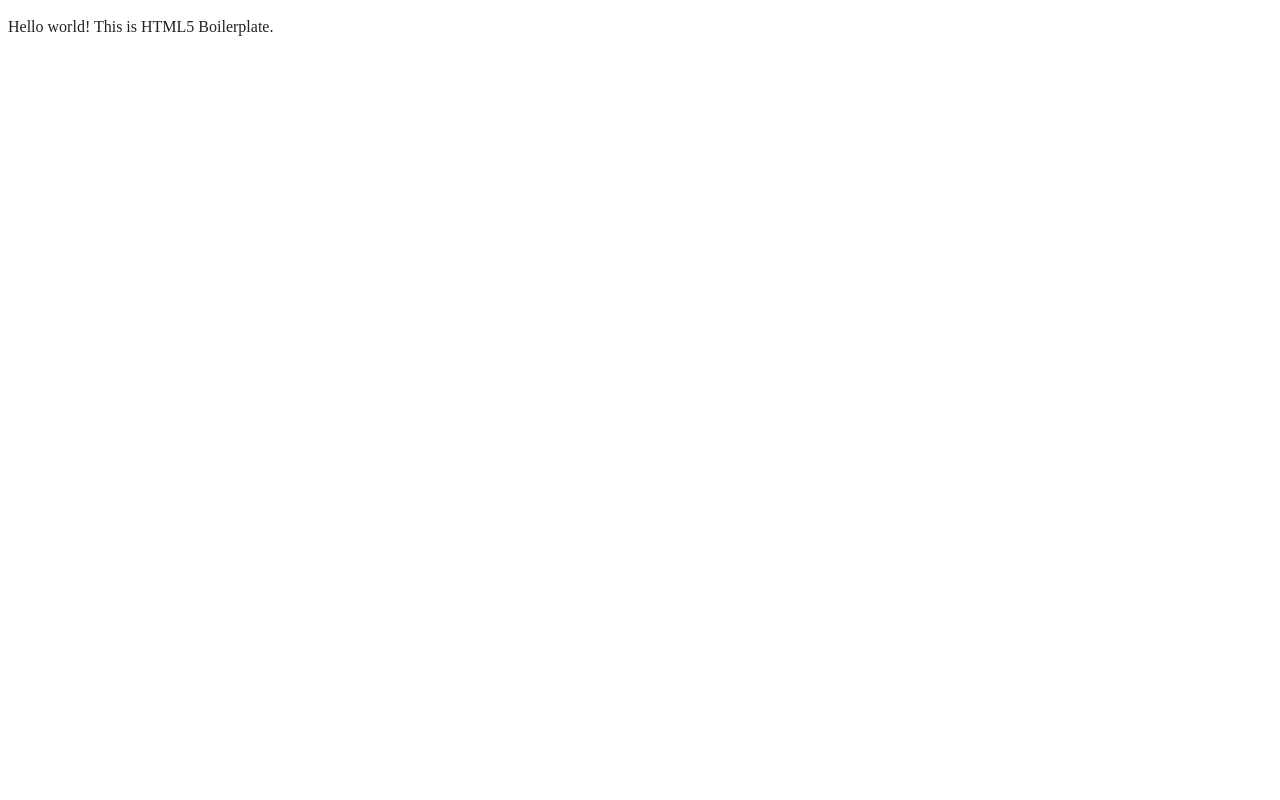
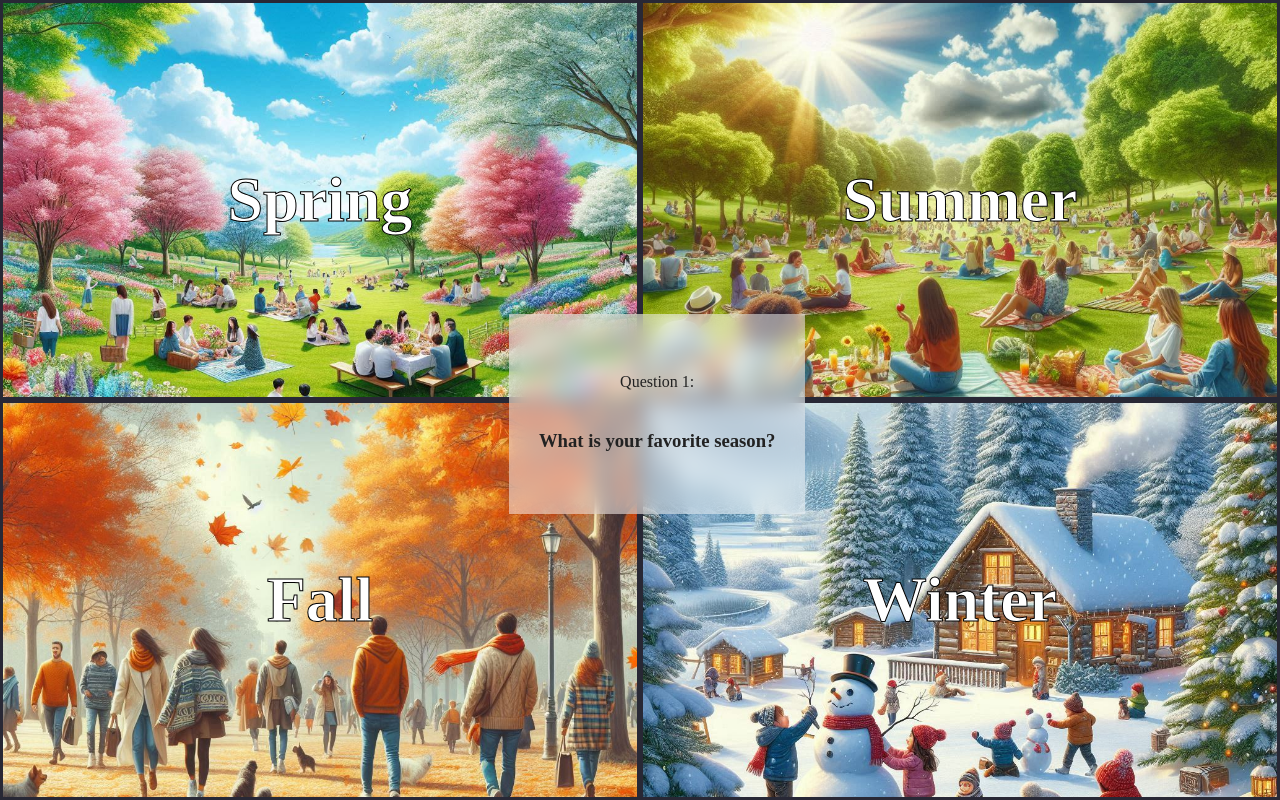
Before and after one commit to H-Carter/Leahy-Quiz, a website built with webpack: page index.html in a window 1280 px wide. Built offline with nearby package versions, Linux system fonts and the light colour scheme; a web font is replaced by a local one.

Commit message:
first question demo

```diff
--- a/css/style.css
+++ b/css/style.css
@@ -1,11 +1,15 @@
 /*! HTML5 Boilerplate v9.0.0-RC1 | MIT License | https://html5boilerplate.com/ */
 
+
 /* main.css 3.0.0 | MIT License | https://github.com/h5bp/main.css#readme */
+
+
 /*
  * What follows is the result of much research on cross-browser styling.
  * Credit left inline and big thanks to Nicolas Gallagher, Jonathan Neal,
  * Kroc Camen, and the H5BP dev community and team.
  */
+
 
 /* ==========================================================================
    Base styles: opinionated defaults
@@ -15,7 +19,9 @@ html {
     color: #222;
     font-size: 1em;
     line-height: 1.4;
+    font-family: "RocknRoll One", serif;
 }
+
 
 /*
  * Remove text-shadow in selection highlight:
@@ -34,6 +40,7 @@ html {
     text-shadow: none;
 }
 
+
 /*
  * A better looking default horizontal rule
  */
@@ -46,6 +53,7 @@ hr {
     margin: 1em 0;
     padding: 0;
 }
+
 
 /*
  * Remove the gap between audio, canvas, iframes,
@@ -62,6 +70,7 @@ video {
     vertical-align: middle;
 }
 
+
 /*
  * Remove default fieldset styles.
  */
@@ -72,6 +81,7 @@ fieldset {
     padding: 0;
 }
 
+
 /*
  * Allow only vertical resizing of textareas.
  */
@@ -80,13 +90,78 @@ textarea {
     resize: vertical;
 }
 
+
 /* ==========================================================================
    Author's custom styles
    ========================================================================== */
 
+body {
+    padding: 0px;
+    margin: 0px;
+}
+
+.question-container {
+    position: absolute;
+    background-color: rgba(255, 255, 255, 0.5);
+    padding: 20px;
+    margin: 10px;
+    top: 38vh;
+    left: 39vw;
+    width: 20vw;
+    height: 20vh;
+    display: flex;
+    flex-direction: column;
+    justify-content: center;
+    align-items: center;
+    backdrop-filter: blur(10px);
+}
+
+.answers {
+    width: 100vw;
+    height: 100vh;
+    display: grid;
+    grid-template-rows: 1fr 1fr;
+    grid-template-columns: 1fr 1fr;
+}
+
+.choice {
+    display: flex;
+    flex-direction: column;
+    justify-content: center;
+    align-items: center;
+    border: 3px solid rgb(40, 40, 53);
+    background-position: center center;
+    background-size: cover;
+}
+
+.choice h3 {
+    font-size: 4rem;
+    font-weight: 700;
+    color: white;
+    -webkit-text-stroke: 1px black;
+}
+
+#\31-a {
+    background-image: url('/img/spring.jpeg');
+}
+
+#\31 -b {
+    background-image: url('/img/summer.jpeg');
+}
+
+#\31-c {
+    background-image: url('/img/fall.jpeg');
+}
+
+#\31-d {
+    background-image: url('/img/winter.jpeg');
+}
+
+
 /* ==========================================================================
    Helper classes
    ========================================================================== */
+
 
 /*
  * Hide visually and from screen readers
@@ -96,6 +171,7 @@ textarea {
 [hidden] {
     display: none !important;
 }
+
 
 /*
  * Hide only visually, but have it available for screen readers:
@@ -119,6 +195,7 @@ textarea {
     /* 1 */
 }
 
+
 /*
  * Extends the .visually-hidden class to allow the element
  * to be focusable when navigated to via the keyboard:
@@ -136,6 +213,7 @@ textarea {
     width: auto;
 }
 
+
 /*
  * Hide visually and from screen readers, but maintain layout
  */
@@ -143,6 +221,7 @@ textarea {
 .invisible {
     visibility: hidden;
 }
+
 
 /*
  * Clearfix: contain floats
@@ -161,6 +240,7 @@ textarea {
     clear: both;
 }
 
+
 /* ==========================================================================
    EXAMPLE Media Queries for Responsive Design.
    These examples override the primary ('mobile first') styles.
@@ -178,6 +258,7 @@ textarea {
     /* Style adjustments for high resolution devices */
 }
 
+
 /* ==========================================================================
    Print styles.
    Inlined to avoid the additional HTTP request:
@@ -194,20 +275,16 @@ textarea {
         box-shadow: none !important;
         text-shadow: none !important;
     }
-
     a,
     a:visited {
         text-decoration: underline;
     }
-
     a[href]::after {
         content: " (" attr(href) ")";
     }
-
     abbr[title]::after {
         content: " (" attr(title) ")";
     }
-
     /*
    * Don't show links that are fragment identifiers,
    * or use the `javascript:` pseudo protocol
@@ -216,29 +293,24 @@ textarea {
     a[href^="javascript:"]::after {
         content: "";
     }
-
     pre {
         white-space: pre-wrap !important;
     }
-
     pre,
     blockquote {
         border: 1px solid #999;
         page-break-inside: avoid;
     }
-
     tr,
     img {
         page-break-inside: avoid;
     }
-
     p,
     h2,
     h3 {
         orphans: 3;
         widows: 3;
     }
-
     h2,
     h3 {
         page-break-after: avoid;
--- a/index.html
+++ b/index.html
@@ -19,12 +19,30 @@
 
     <link rel="manifest" href="site.webmanifest">
     <meta name="theme-color" content="#fafafa">
+    <link rel="preconnect" href="https://fonts.googleapis.com">
+    <link rel="preconnect" href="https://fonts.gstatic.com" crossorigin>
+    <link href="https://fonts.googleapis.com/css2?family=RocknRoll+One&display=swap" rel="stylesheet">
 </head>
 
 <body>
-
-  <!-- Add your site or application content here -->
-  <p>Hello world! This is HTML5 Boilerplate.</p>
+    <div class="answers">
+        <div class="choice" id="1-a">
+            <h3>Spring</h3>
+        </div>
+        <div class="choice" id="1-b">
+            <h3>Summer</h3>
+        </div>
+        <div class="choice" id="1-c">
+            <h3>Fall</h3>
+        </div>
+        <div class="choice" id="1-d">
+            <h3>Winter</h3>
+        </div>
+    </div>
+    <div class="question-container">
+        <p>Question 1:</p>
+        <h3>What is your favorite season?</h3>
+    </div>
     <script src="js/app.js"></script>
 
 </body>
```
Also changed, not shown: img/fall.jpeg (added), img/spring.jpeg (added), img/summer.jpeg (added), img/winter.jpeg (added). Lines whose indentation alone changed are shown as unchanged.
